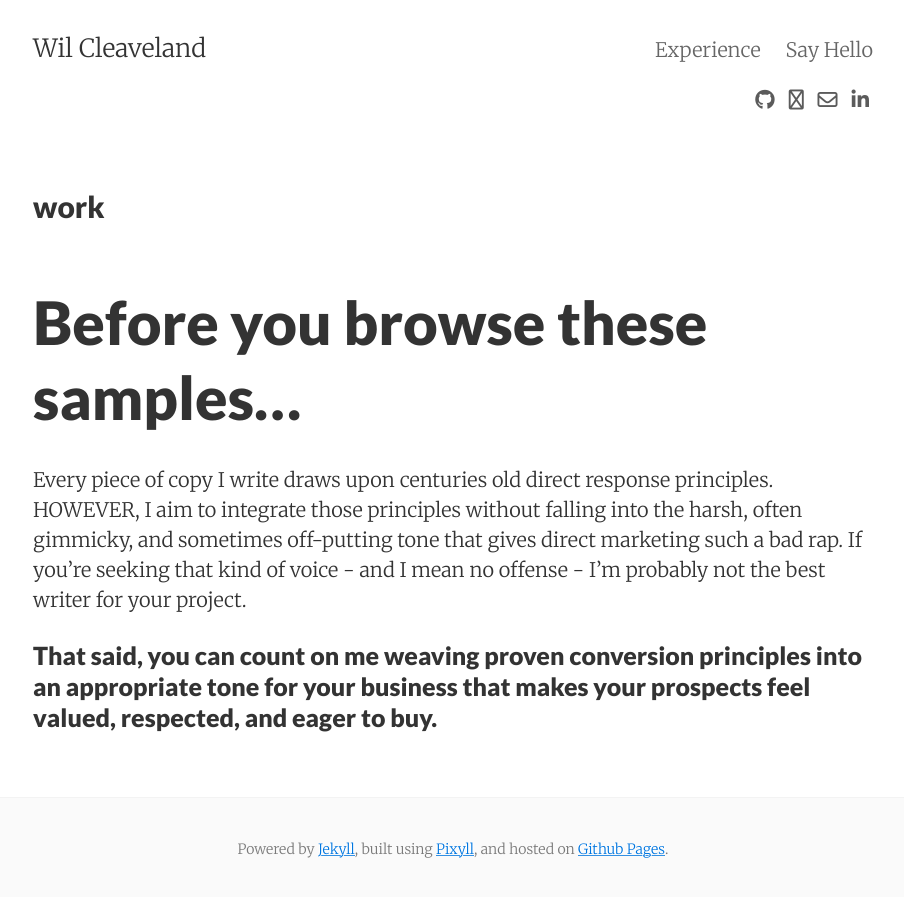
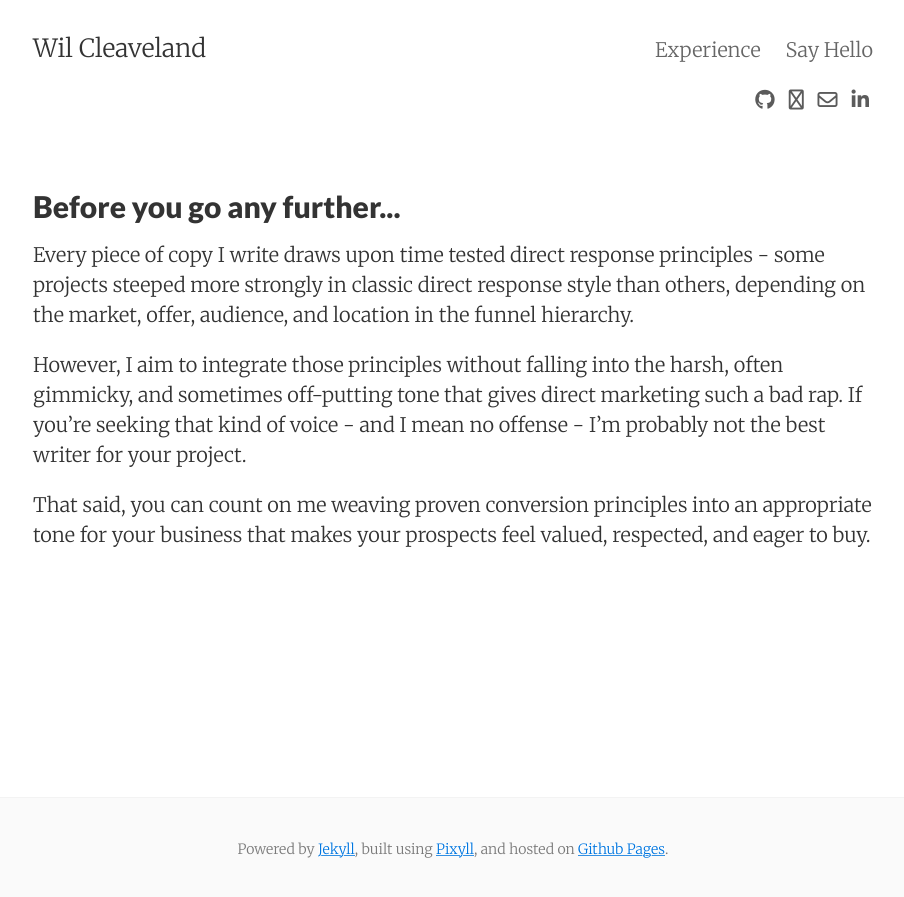
Before and after one commit to WilCleaveland/wilcleaveland.github.io, a Jekyll site: the page built from work.md, in a window 1280 px wide. Shown: the top 897 px of the page, without its empty margins (187-1091 px from the left). Built offline with Jekyll 4.4.1, drawn with Linux system fonts in a browser that asks for light colours; nearby versions of some CDN libraries.

Commit message:
fixed typo

```diff
--- a/index.html
+++ b/index.html
@@ -1,8 +1,8 @@
 ---
 layout: page
 ---
-<h1>Conversion Copywriter for Finance and Tech</h1>
-<h2>Plug-and-play copy that <strong>gets response</strong> for every stage or your sales and marketing process.</h2>
+<h1>Tailored Copy for Conversion-Focused Businesses</h1>
+<h2>Emails, lead magnets, product development, native ad assets, and website copy</h2>
 
 <p>Hey there!</p>
 
--- a/work.md
+++ b/work.md
@@ -1,11 +1,11 @@
 ---
 layout: page
-title: work
-permalink: /work/
+title: Before you go any further...
+permalink: /compatability/
 
 ---
-# Before you browse these samples...
+Every piece of copy I write draws upon time tested direct response principles - some projects steeped more strongly in classic direct response style than others, depending on the market, offer, audience, and location in the funnel hierarchy.
 
- Every piece of copy I write draws upon centuries old direct response principles. HOWEVER, I aim to integrate those principles without falling into the harsh, often gimmicky, and sometimes off-putting tone that gives direct marketing such a bad rap. If you're seeking that kind of voice - and I mean no offense - I'm probably not the best writer for your project.
+However, I aim to integrate those principles without falling into the harsh, often gimmicky, and sometimes off-putting tone that gives direct marketing such a bad rap. If you're seeking that kind of voice - and I mean no offense - I'm probably not the best writer for your project.
 
-### That said, you can count on me weaving proven conversion principles into an appropriate tone for your business that makes your prospects feel valued, respected, and eager to buy.
+That said, you can count on me weaving proven conversion principles into an appropriate tone for your business that makes your prospects feel valued, respected, and eager to buy.
```
